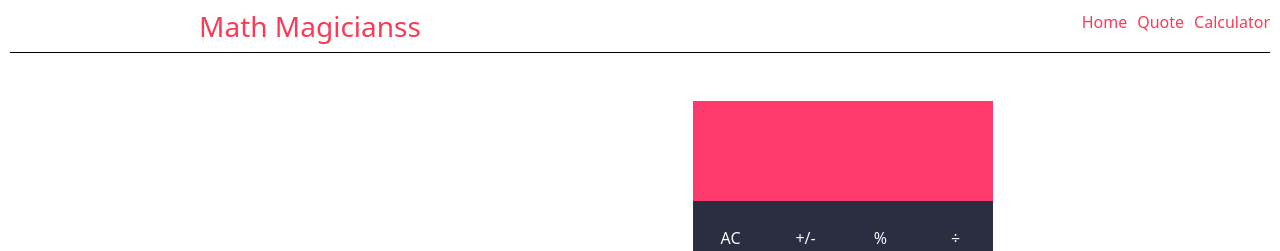
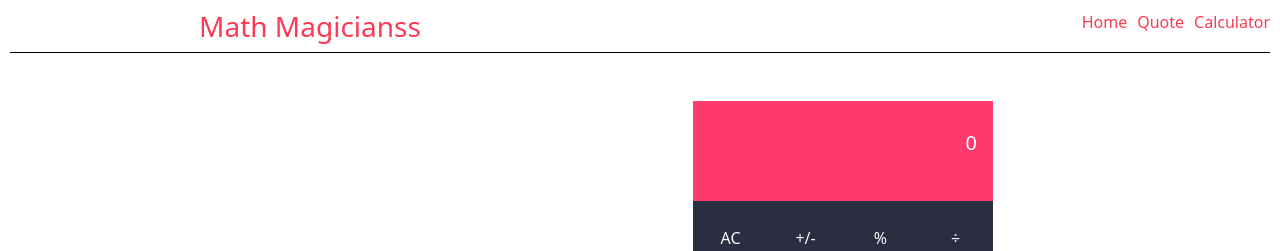
Before and after one commit to ahzia/Math-Magicians, a React (Create React App) app: page /calculator in a window 1280 px wide. Shown: the top 251 px of the page. Built offline with nearby package versions, Linux system fonts and the light colour scheme.

Commit message:
fix the screen reset issue as per reviwer request

```diff
--- a/src/components/Calculator.js
+++ b/src/components/Calculator.js
@@ -1,5 +1,6 @@
 import { useState } from 'react';
 import calculate from '../logic/calculate';
+import CalculatorScreen from './CalculatorScreen';
 import CalculatorButton from './CalcultorButton';
 
 const Calculator = () => {
@@ -17,15 +18,7 @@ const Calculator = () => {
   return (
     <div className="container">
       <div className="calculator bg-second d-flex flex-column">
-        <div className="bg-first viewer d-flex">
-          <div className="col-2 p-3">
-            <p>{caculatorObject.operation}</p>
-          </div>
-          <div className="col-10 d-flex flex-column align-items-end justify-content-between p-3">
-            <p>{caculatorObject.total}</p>
-            <p>{caculatorObject.next}</p>
-          </div>
-        </div>
+        <CalculatorScreen caculatorObject={caculatorObject} />
         <div className="d-flex">
           <CalculatorButton buttonName="AC" handleClick={handleClick} className="text-light" />
           <CalculatorButton buttonName="+/-" handleClick={handleClick} className="text-light" />
--- /dev/null
+++ b/src/components/CalculatorScreen.js
@@ -0,0 +1,26 @@
+const CalculatorScreen = (props) => {
+  if(props.caculatorObject.total===null && props.caculatorObject.next === null){
+    return(
+      <div className="bg-first viewer d-flex">
+        <div className="col-12 d-flex flex-column align-items-end justify-content-center p-3">
+          <p>0</p>
+        </div>
+      </div>
+    );
+  }
+  else{
+    return(
+      <div className="bg-first viewer d-flex">
+        <div className="col-2 p-3">
+          <p>{props.caculatorObject.operation}</p>
+        </div>
+        <div className="col-10 d-flex flex-column align-items-end justify-content-between p-3">
+          <p>{props.caculatorObject.total}</p>
+          <p>{props.caculatorObject.next}</p>
+        </div>
+      </div>
+    );
+  }
+}
+
+export default CalculatorScreen;
```
